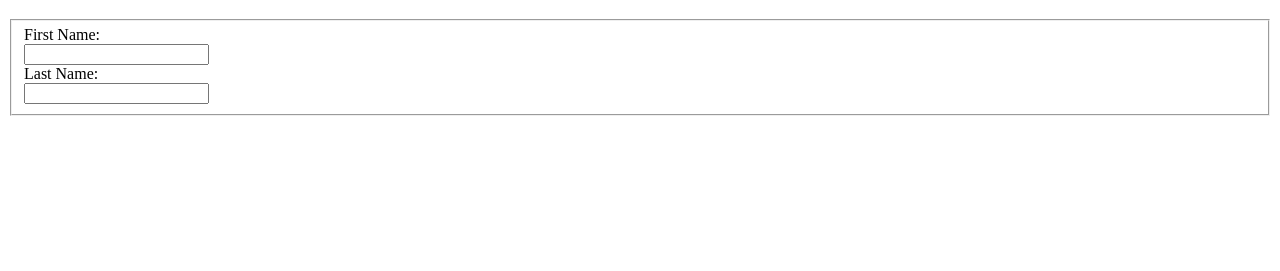
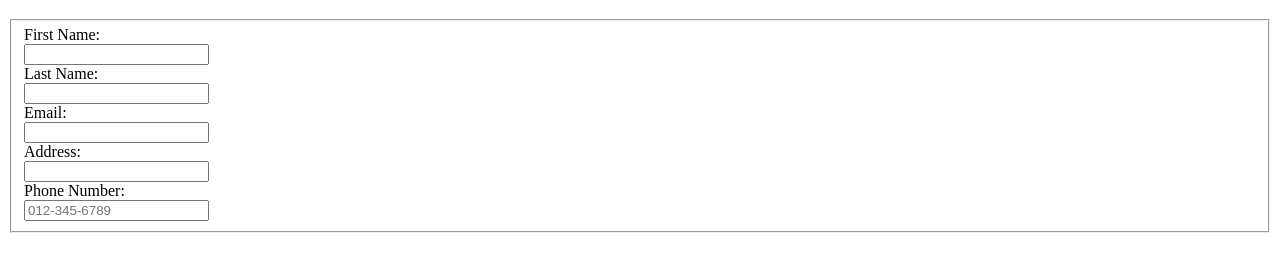
Before and after one commit to pmithapara/project-1.0, a plain HTML site: page index.html in a window 1280 px wide. Shown: the part 61-332 px from the top of the page. Drawn offline with Linux system fonts and the light colour scheme.

Commit message:
email and address was added

```diff
--- a/index.html
+++ b/index.html
@@ -19,7 +19,20 @@
         <div id="last_name">
           <label>Last Name:</label>
         </div>
-        <input type="text" name="last_name"
+        <input type="text" name="last_name">
+		<div id="email">
+          <label>Email:</label>
+        </div>
+        <input type="email" name="email">
+        <div id="address">
+          <label>Address:</label>
+        </div>
+        <input type="text" name="address">
+        <div id="phone">
+          <label>Phone Number:</label>
+        </div>
+        <input id ="phone_num" type="tel" name="phone" pattern="[0-9]{3}-[0-9]{3}-[0-9]{4}" placeholder="012-345-6789">
+        <div id="dob">
 
 </body>
 </html>
```
